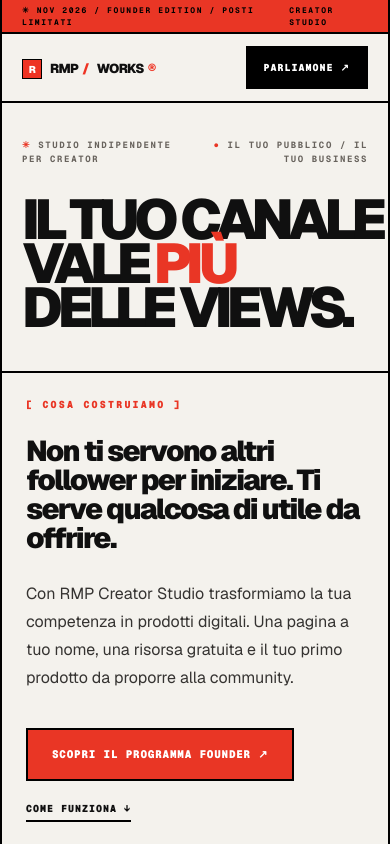
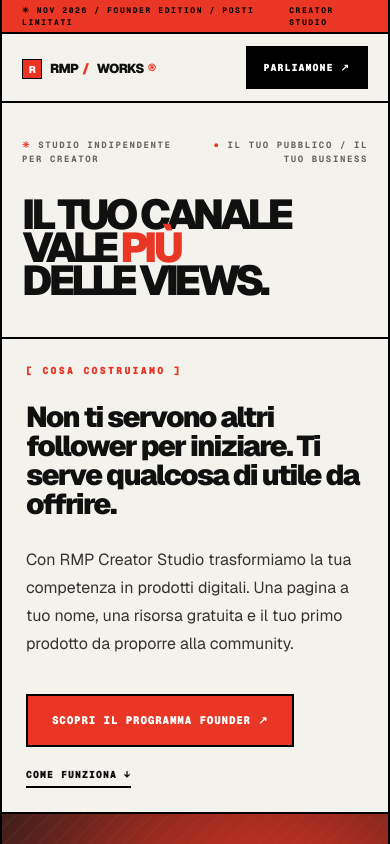
Before and after one commit to MacNaym/rmpworks, a Next.js app: page / in a window 390 px wide. Shown: the top 844 px of the page. Built offline with nearby package versions, Linux system fonts and the light colour scheme.

Commit message:
fix: keep oversized editorial headline inside narrow mobile viewports

```diff
--- a/app/page.tsx
+++ b/app/page.tsx
@@ -58,7 +58,7 @@ export default function Home() {
           <span className="hidden text-center md:block">EST. 2026 / ITALIA / ONLINE</span>
           <span className="text-right"><span className="text-[#e93625]">●</span> IL TUO PUBBLICO / IL TUO BUSINESS</span>
         </div>
-        <h1 id="hero-title" className="font-sans text-[clamp(3.5rem,10.7vw,11.6rem)] font-black uppercase leading-[.79] tracking-[-.095em]">
+        <h1 id="hero-title" className="font-sans text-[clamp(2.25rem,10.7vw,11.6rem)] font-black uppercase leading-[.79] tracking-[-.095em]">
           <span className="block whitespace-nowrap">IL TUO CANALE</span>
           <span className="block whitespace-nowrap">VALE <span className="text-[#e93625]">PIÙ</span></span>
           <span className="block whitespace-nowrap">DELLE VIEWS.</span>
```
